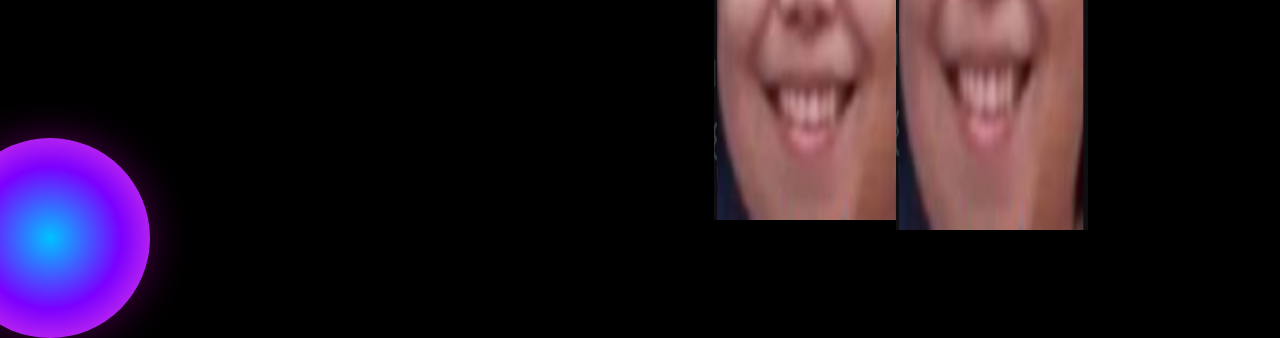
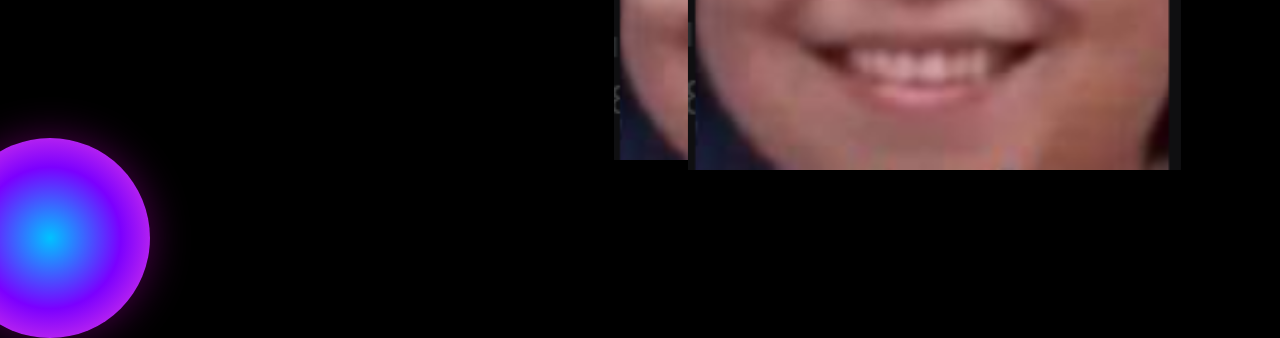
Before and after one commit to erlangganiko/Tamplate2_landingpage, a plain HTML site: page index.html in a window 1280 px wide. Shown: the part 512-850 px from the top of the page. Drawn offline with nearby package versions, Linux system fonts and the light colour scheme.

Commit message:
Update styles.css

```diff
--- a/styles.css
+++ b/styles.css
@@ -149,18 +149,18 @@ h1 {
   top: 250px;
   left: 50%;
   transform: translate(-50%, -50%);
-  max-width: 100%;
-  height: 65vh;
+  max-width: 200%;
+  height: 50vh;
   z-index: 2; /* agar berada di depan lingkaran */
 }
 .image2 img {
   position: absolute;
-  top: 200px;
-  right: -270px;
+  top: 220px;
+  left: 110%;
   transform: translate(-50%, -50%);
-  width: 15vw;
-  height: 80vh;
-  z-index: 3; /* agar berada di depan lingkaran */
+  max-width: 250%;
+  height: 60vh;
+  z-index: 2; /* agar berada di depan lingkaran */
 }
 
 .gradient-circle-kiri {
```
